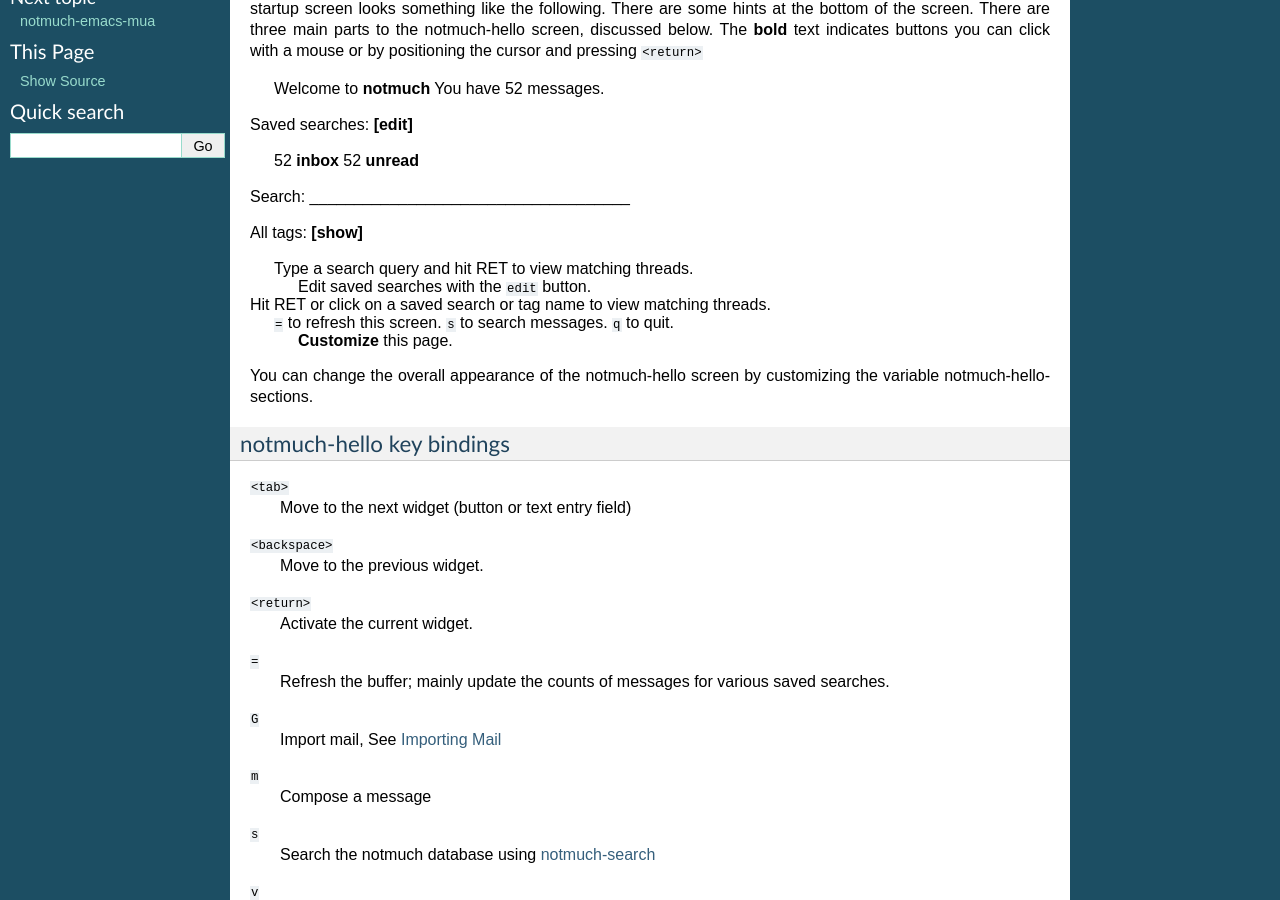
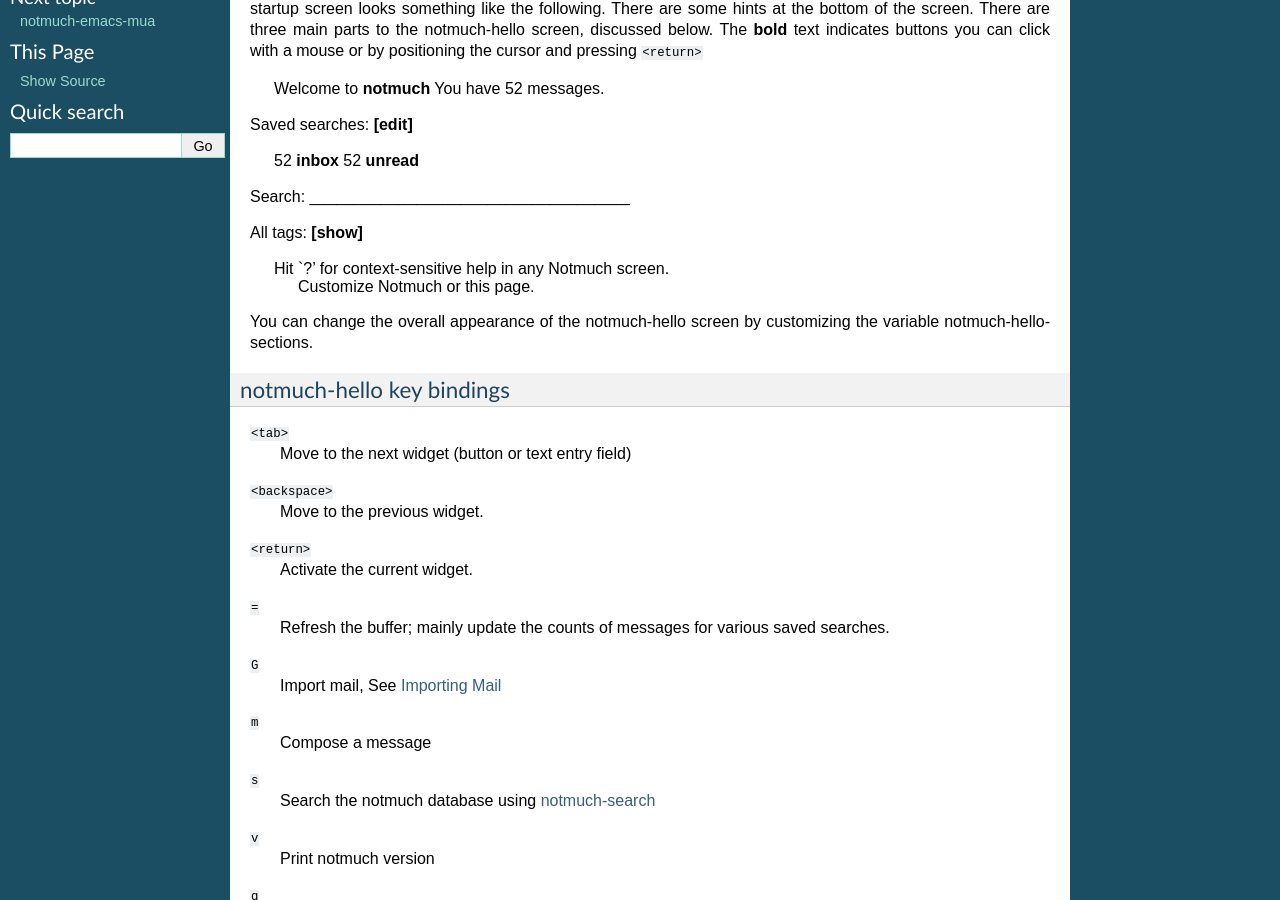
Before and after one commit to notmuch/notmuch, a Sphinx documentation site: the page built from doc/notmuch-emacs.rst, in a window 1280 px wide and 900 px high, scrolled down 407 px. Built offline with Sphinx 7.4.7, drawn with Linux system fonts in a browser that asks for light colours; the version number is read from the project's files by our own code.

Commit message:
doc/notmuch-emacs.rst: update notmuch-hello buffer help text
To look the same as commit b8a136187a3b changed it in emacs MUA code.

```diff
--- a/doc/notmuch-emacs.rst
+++ b/doc/notmuch-emacs.rst
@@ -42,11 +42,8 @@ a mouse or by positioning the cursor and pressing ``<return>``
 |
 | All tags: **[show]**
 |
-|	 Type a search query and hit RET to view matching threads.
-|		Edit saved searches with the ``edit`` button.
-| Hit RET or click on a saved search or tag name to view matching threads.
-|     ``=`` to refresh this screen. ``s`` to search messages. ``q`` to quit.
-|		    **Customize** this page.
+|	 Hit \`?' for context-sensitive help in any Notmuch screen.
+|		      Customize Notmuch or this page.
 
 You can change the overall appearance of the notmuch-hello screen by
 customizing the variable :index:`notmuch-hello-sections`.
```
